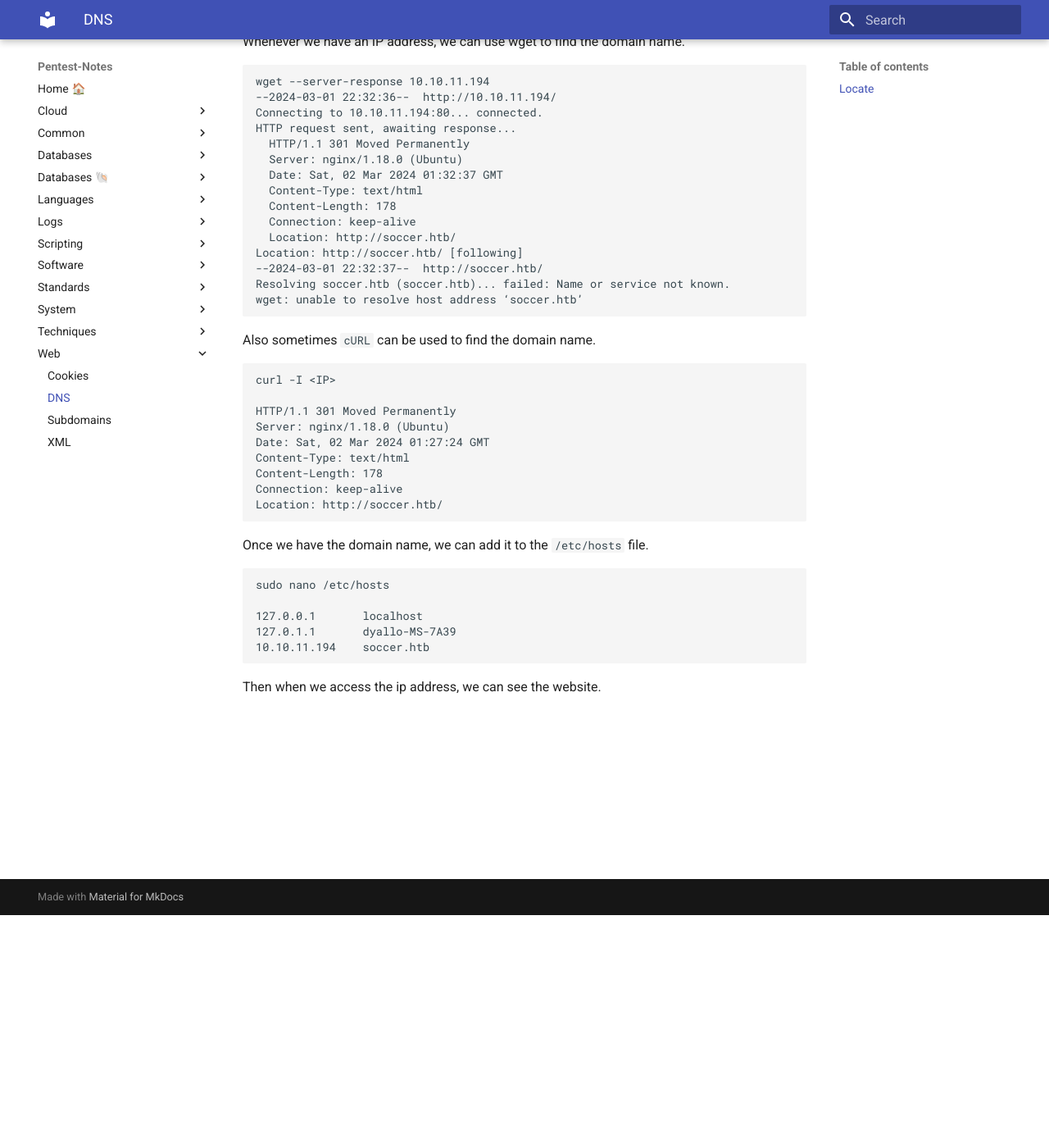
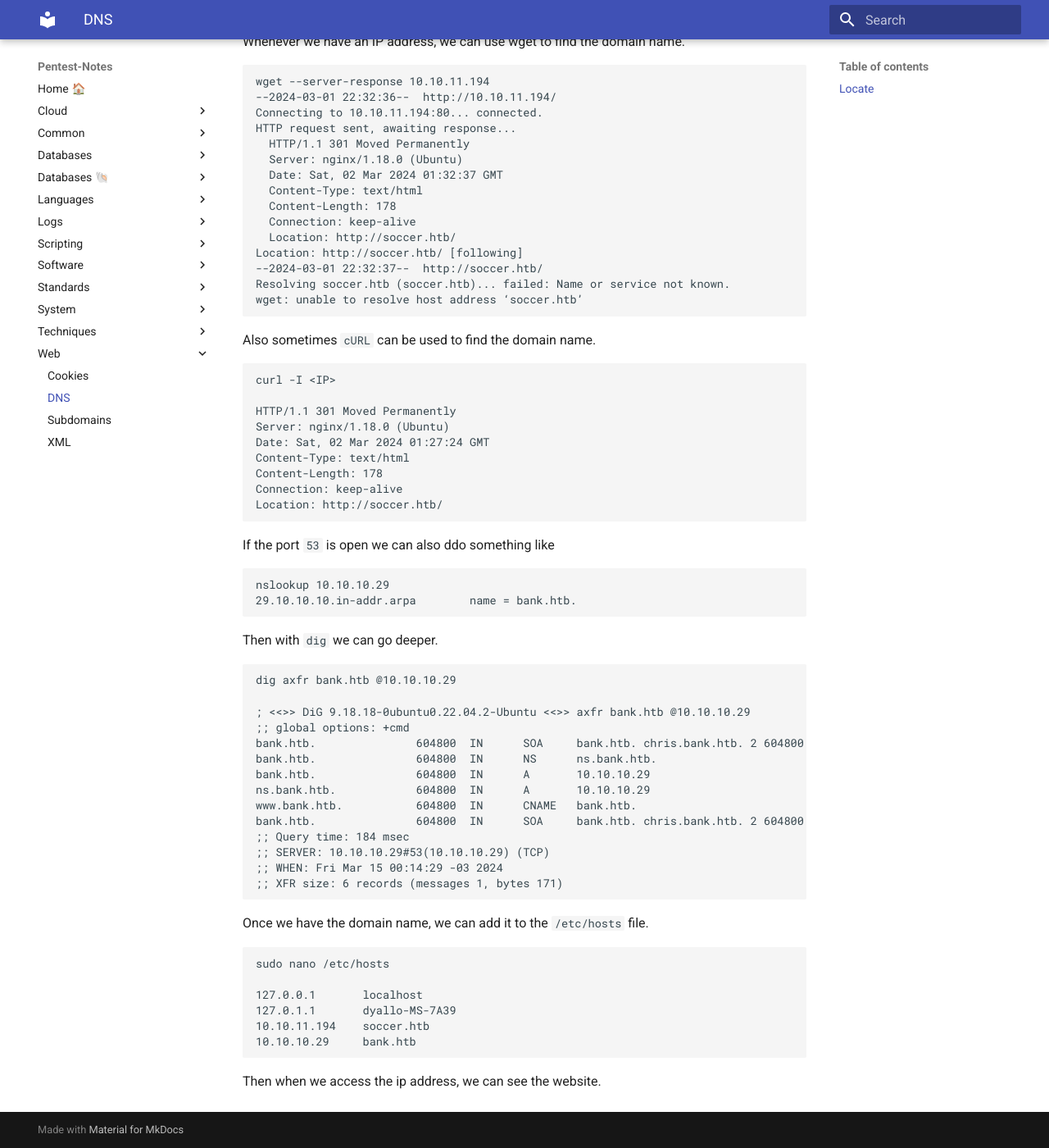
Before and after one commit to jd-apprentice/hack-the-box, an MkDocs documentation site: the page built from docs/web/dns.md, in a window 1280 px wide and 1400 px high, scrolled down 284 px. Shown: the whole window at 82% size. Built offline with MkDocs 1.6.1 and Material for MkDocs 9.7.7, drawn with Linux system fonts in a browser that asks for light colours.

Commit message:
feat(machine): bank pwned

````diff
--- a/docs/web/dns.md
+++ b/docs/web/dns.md
@@ -38,6 +38,32 @@ Connection: keep-alive
 Location: http://soccer.htb/
 ```
 
+If the port `53` is open we can also ddo something like
+
+```bash
+nslookup 10.10.10.29
+29.10.10.10.in-addr.arpa        name = bank.htb.
+```
+
+Then with `dig` we can go deeper.
+
+```bash
+dig axfr bank.htb @10.10.10.29
+
+; <<>> DiG 9.18.18-0ubuntu0.22.04.2-Ubuntu <<>> axfr bank.htb @10.10.10.29
+;; global options: +cmd
+bank.htb.               604800  IN      SOA     bank.htb. chris.bank.htb. 2 604800 86400 2419200 604800
+bank.htb.               604800  IN      NS      ns.bank.htb.
+bank.htb.               604800  IN      A       10.10.10.29
+ns.bank.htb.            604800  IN      A       10.10.10.29
+www.bank.htb.           604800  IN      CNAME   bank.htb.
+bank.htb.               604800  IN      SOA     bank.htb. chris.bank.htb. 2 604800 86400 2419200 604800
+;; Query time: 184 msec
+;; SERVER: 10.10.10.29#53(10.10.10.29) (TCP)
+;; WHEN: Fri Mar 15 00:14:29 -03 2024
+;; XFR size: 6 records (messages 1, bytes 171)
+```
+
 Once we have the domain name, we can add it to the `/etc/hosts` file.
 
 ```bash
@@ -46,6 +72,7 @@ sudo nano /etc/hosts
 127.0.0.1       localhost
 127.0.1.1       dyallo-MS-7A39
 10.10.11.194    soccer.htb
+10.10.10.29     bank.htb
 ```
 
 Then when we access the ip address, we can see the website.
````
Also changed, not shown: docs/common/enumerate.md (added, +35 -0 lines), docs/common/writeable.md (added, +29 -0 lines), docs/techniques/fuzzing.md (+4 -0 lines), machines/bank/README.md (added, +39 -0 lines), 6 other files.
